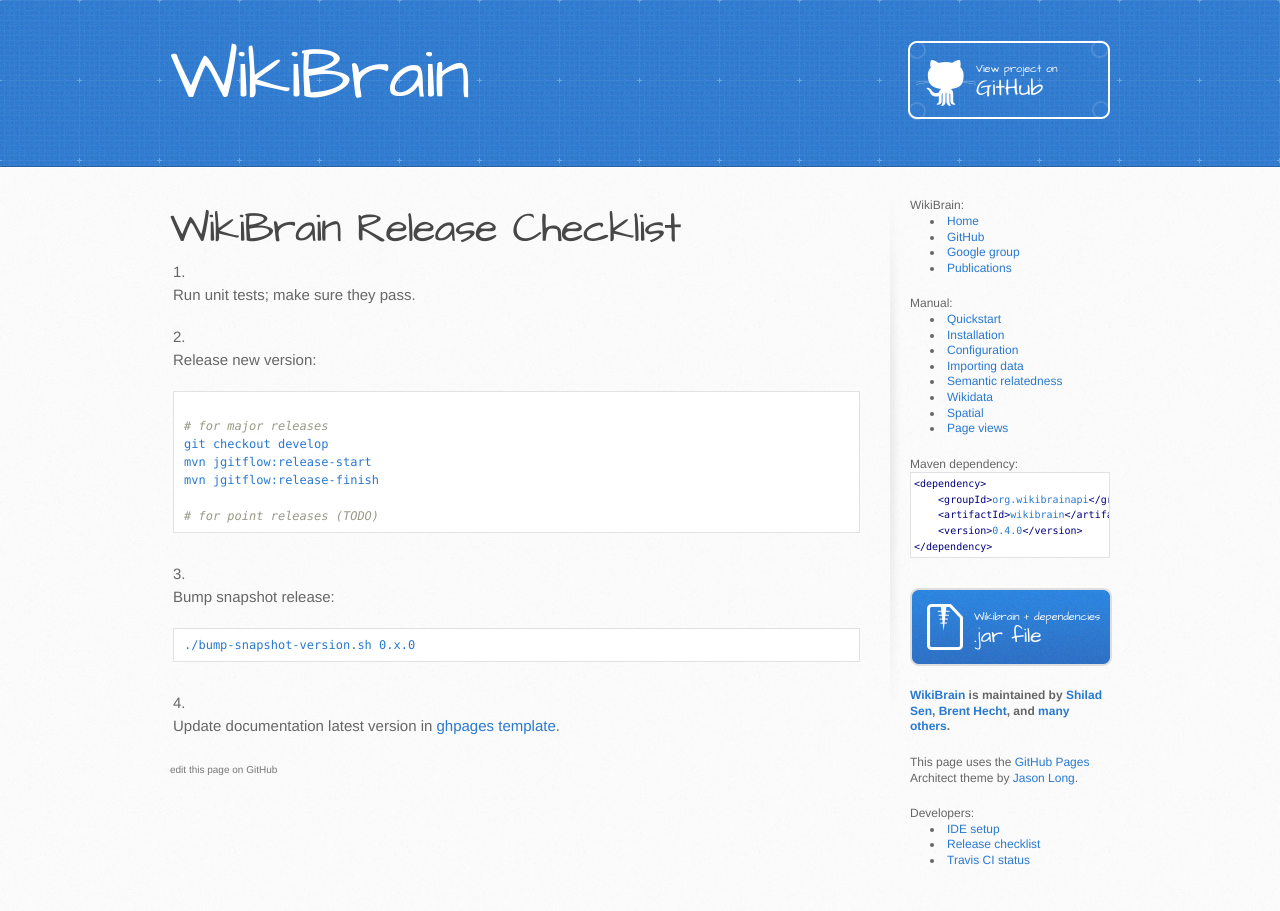
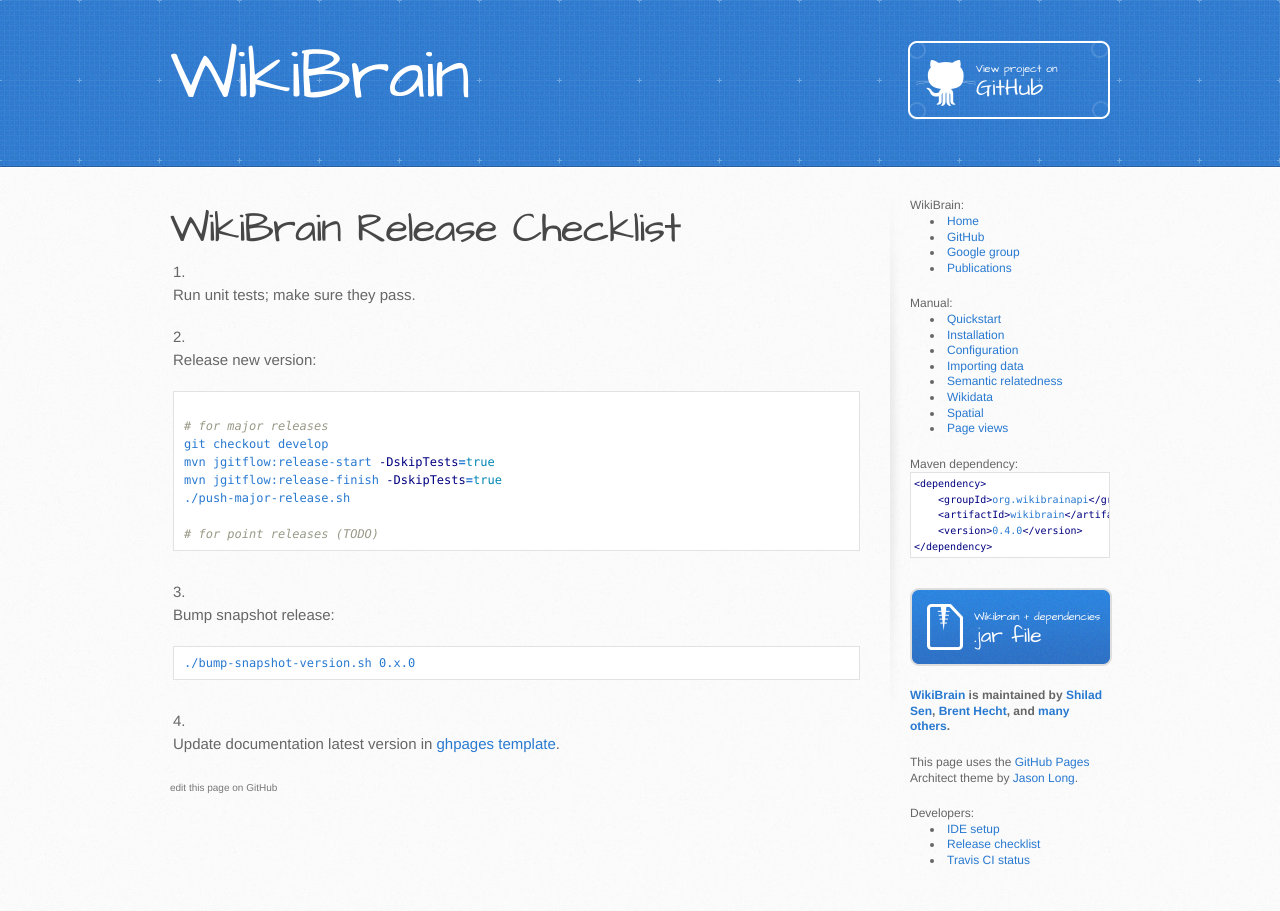
Before and after one commit to shilad/wikibrain, a Jekyll site: the page built from dev/release.md, in a window 1280 px wide. Built offline with Jekyll 4.4.1, drawn with Linux system fonts in a browser that asks for light colours; nearby versions of some CDN libraries; Markdown is read by kramdown in place of the engine named in the settings.

Commit message:
Update release.md

````diff
--- a/dev/release.md
+++ b/dev/release.md
@@ -12,8 +12,9 @@
 
     # for major releases
     git checkout develop
-    mvn jgitflow:release-start
-    mvn jgitflow:release-finish
+    mvn jgitflow:release-start -DskipTests=true
+    mvn jgitflow:release-finish -DskipTests=true
+    ./push-major-release.sh
 
     # for point releases (TODO)
     ```
````
